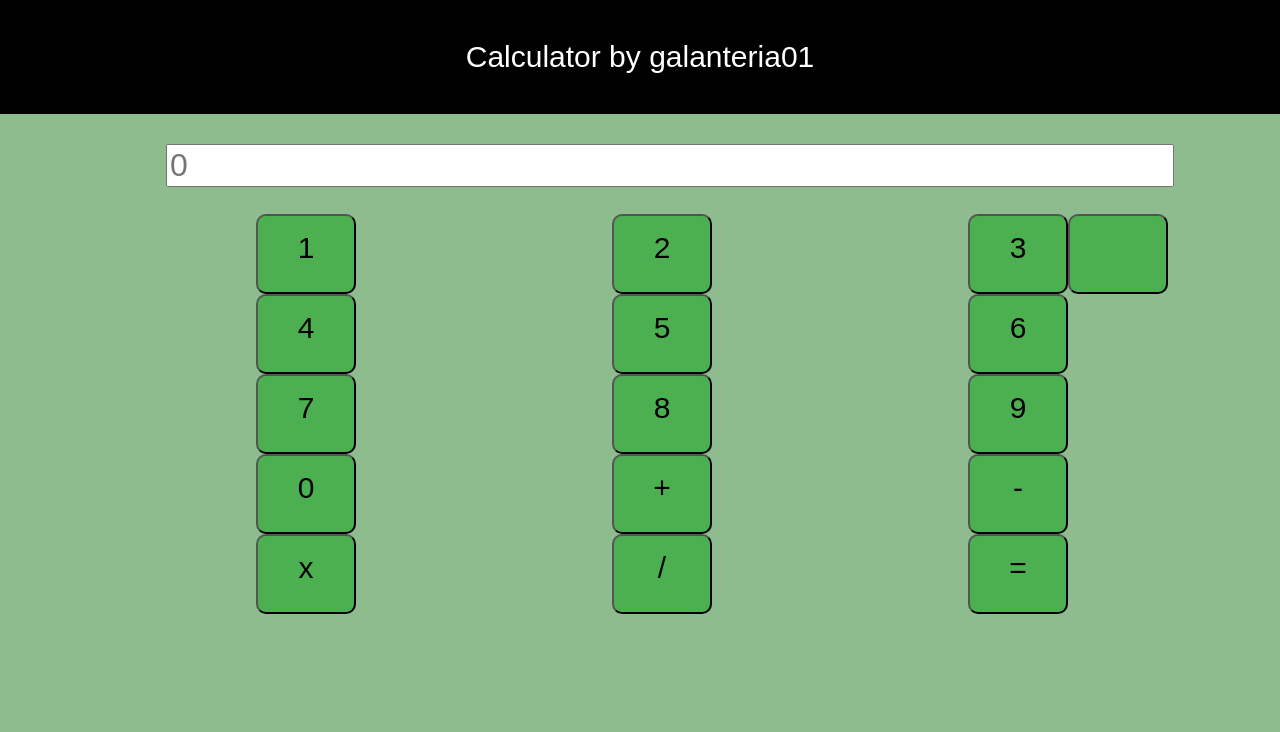
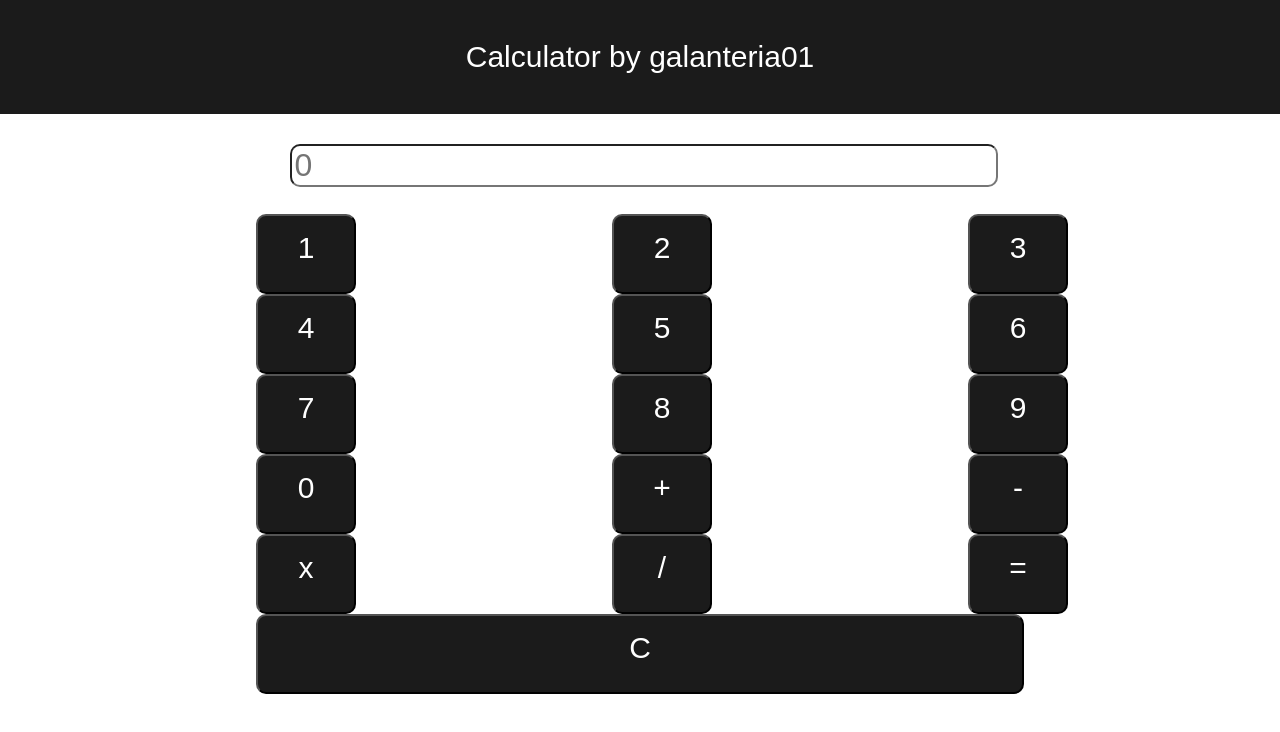
Before and after one commit to galanteria01/online-calculator-basic, a plain HTML site: page index.html in a window 1280 px wide. Shown: the top 732 px of the page. Drawn offline with Linux system fonts and the light colour scheme.

Commit message:
Basic layout complete

```diff
--- a/index.html
+++ b/index.html
@@ -75,7 +75,7 @@
                 <button class="key-operater" id="b_equals" onclick="equals">=</button>
             </div>
             <div id="key-clear" class="button">
-                <button class="key-operater" id="clear_btn" onclick="clear"></button>
+                <button class="key-operater" id="clear_btn" onclick="clear">C</button>
             </div>
         </form>
     </div>
--- a/style1.css
+++ b/style1.css
@@ -1,7 +1,7 @@
 body{
     box-sizing: border-box;
     margin: 0;
-    background-color: darkseagreen;
+    background-color: white;
 }
 
 .head{
@@ -9,18 +9,21 @@ body{
     font-size: 30px;
     padding: 40px;
     text-align: center;
-    background-color: black;
+    background-color: #1B1B1B;
     color: white;
 }
 
 input[type=text]{
-    width: 1000px;
+    width: 700px;
     font-size: xx-large;
+    border-radius: 10px;
+    margin-right: 4%;
 
 }
 
 button{
-    background-color: #4CAF50;
+    background-color: #1B1B1B;
+    color: white;
     height: 80px;
     width: 100px;
     padding: 15px;
@@ -106,3 +109,8 @@ button{
     float: left;
     margin-left: 20%;
 }
+#clear_btn{
+    float: left;
+    margin-left: 20%;
+    width: 60%;
+}
```
